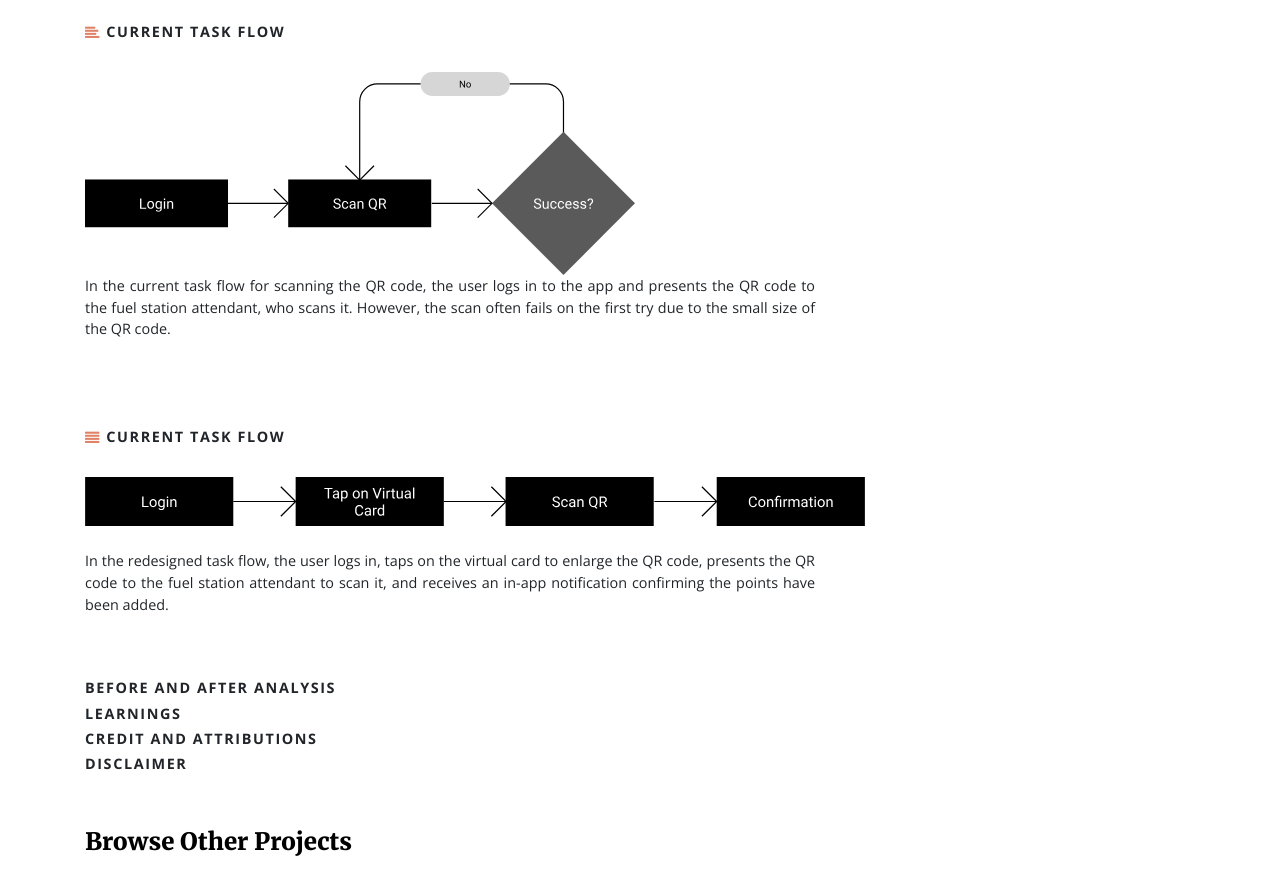
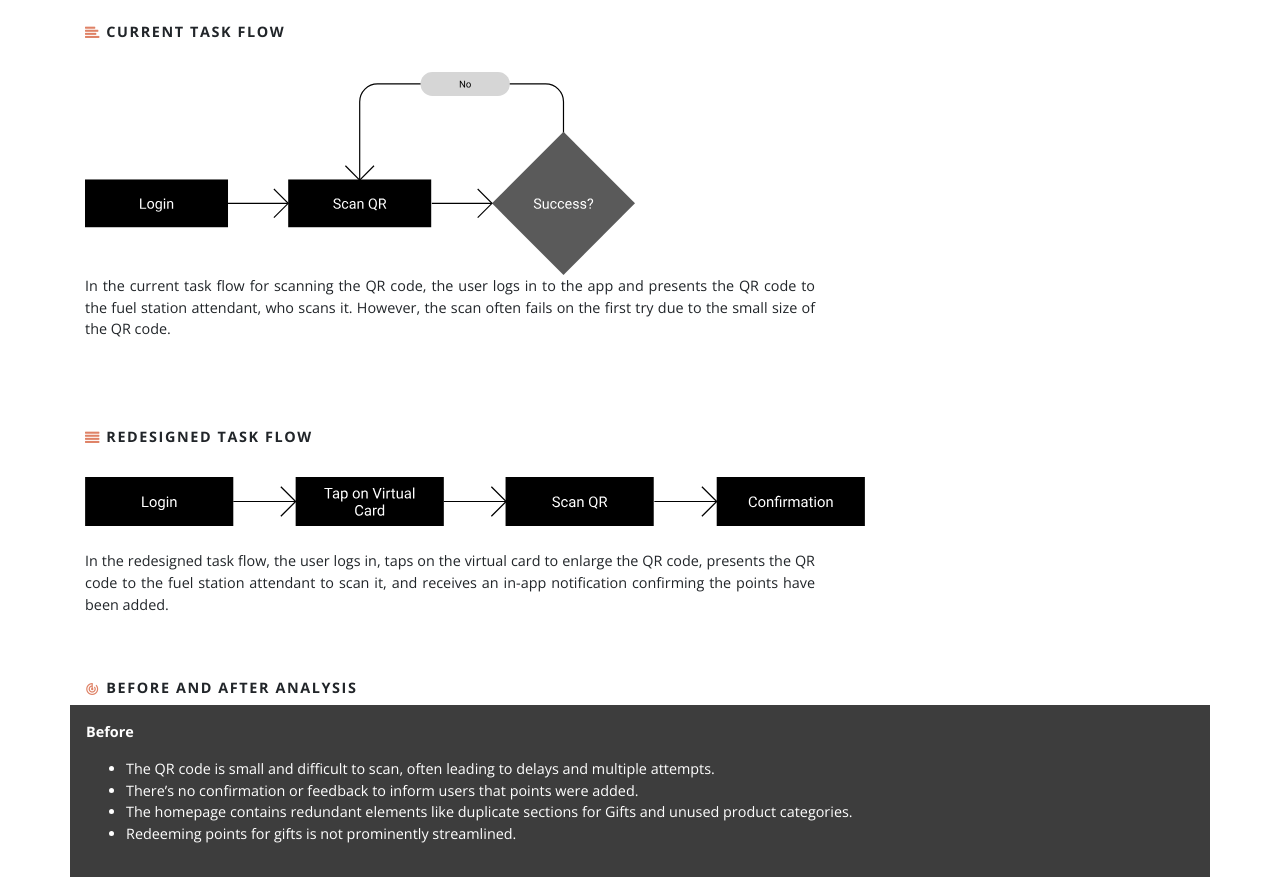
Before and after one commit to apurusram/apurusram.github.io, a PHP site: page /portfolio_sh.html in a window 1280 px wide. Shown: the part 1842-2737 px from the top of the page. Run offline with PHP 8.4, Linux system fonts and the light colour scheme; some web fonts are replaced.

Commit message:
ux re-update

```diff
--- a/css/style.css
+++ b/css/style.css
@@ -2057,3 +2057,14 @@ h6 {
 .retaskflow {
   width: 780px;
 }
+
+.ui {
+  width: 900px;
+}
+
+.before-dark-color {
+  background-color: #3d3d3d;
+  padding: 1rem;
+  color: #fff;
+  width: 100%;
+}
--- a/index.html
+++ b/index.html
@@ -130,7 +130,7 @@
                   <p>ux case study</p>
                 </div>
               </div>
-              <img src="images/all/ux_shell.jpg" class="lazyload  img-fluid" alt="Images" />
+              <img src="images/all/ux_shell/ux_shell.jpg" class="lazyload  img-fluid" alt="Images" />
             </a>
           </div>
 
--- a/portfolio_sh.html
+++ b/portfolio_sh.html
@@ -238,10 +238,10 @@
             <div class="col-md-12 gsap-reveal-hero" id="project-description">
               <br>
 
-              <h6><i class="icon-align-justify"></i> current task flow</h6>
+              <h6><i class="icon-align-justify"></i> redesigned task flow</h6>
               <br>
 
-              <img src="images/all/ux_shell/redesigned_taskflow.svg" alt="Current Task Flow" class="retaskflow">
+              <img src="images/all/ux_shell/redesigned_taskflow.svg" alt="Redesigned Task Flow" class="retaskflow">
 
 
               <div class="row">
@@ -258,14 +258,48 @@
 
             </div>
 
+            <div class="col-md-12 gsap-reveal-hero" id="project-description">
+              <h6><i class="icon-track_changes"></i> before and after analysis</h6>
+            </div>
+
+
+            <div class="col-md-12 gsap-reveal-hero before-dark-color" id="project-description">
 
 
 
-            <div class="col-md-12 gsap-reveal-hero" id="project-description">
 
-              <h6>before and after analysis</h6>
+              <div class="row">
+                <div class="col-md-12">
+                  <p><strong>Before</strong></p>
+                  <ul>
+                    <li>The QR code is small and difficult to scan, often leading to delays and multiple attempts.</li>
+                    <li>There’s no confirmation or feedback to inform users that points were added.</li>
+                    <li>The homepage contains redundant elements like duplicate sections for Gifts and unused product categories.</li>
+                    <li>Redeeming points for gifts is not prominently streamlined.</li>
+                  </ul>
+                </div>
+              </div>
 
 
+
+            </div>
+
+            <div class="col-md-12 gsap-reveal-hero" id="project-description">
+              <br>
+              <h6>current app ui - homepage</h6>
+
+              <br>
+
+              <img src="images/all/ux_shell/current_app_ui_homepage.svg" alt="Current App UI - Homepage" class="ui">
+
+              <br><br><br>
+              <h6>current app ui - catalog</h6>
+
+              <br>
+              <img src="images/all/ux_shell/current_app_ui_catalog.svg" alt="Current App UI - Catalog" class="ui">
+              <p class="text-center">As mentioned previously and shown above, only the Gifts category has items available,
+                while Shop and Voucher remain blank.</p>
+                <br>
 
             </div>
 
```
Also changed, not shown: images/all/ux_shell/current_app_ui_catalog.svg (added), images/all/ux_shell/current_app_ui_homepage.svg (added).
